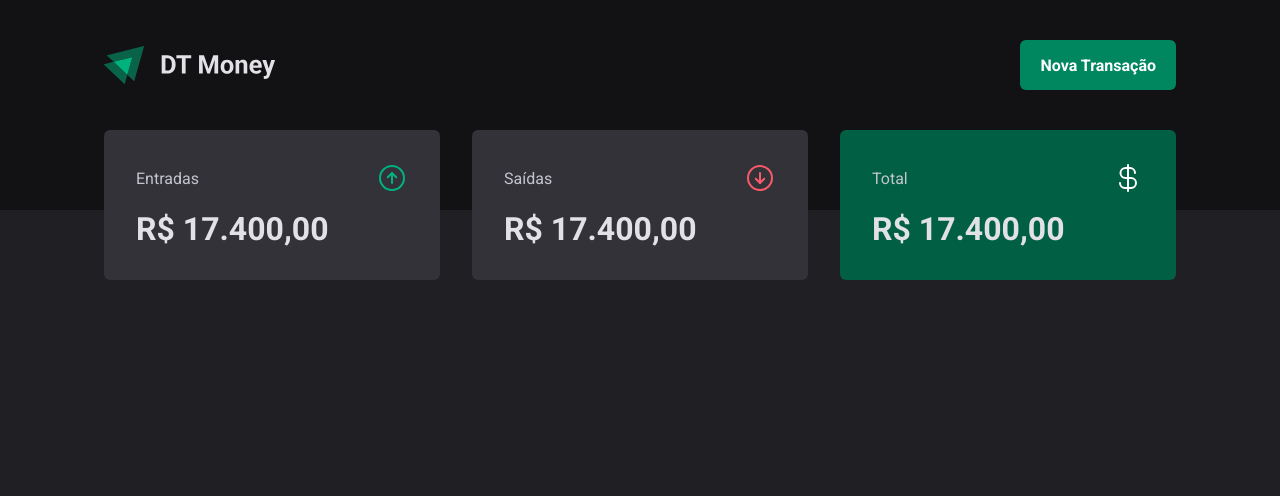
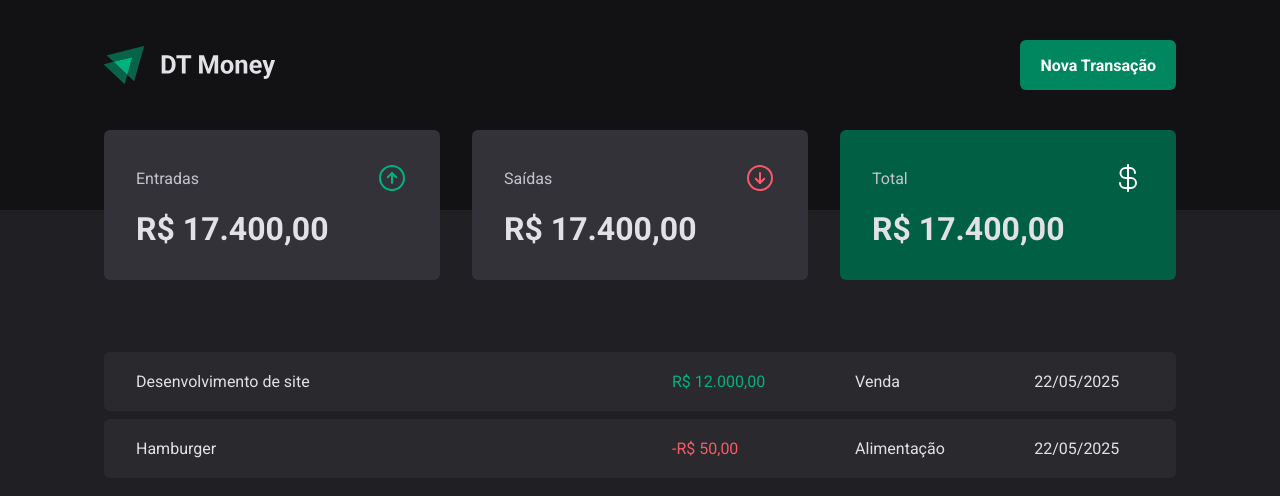
Before and after one commit to francisco-jose-vieira/DT-Money, a React (Vite) app: page / in a window 1280 px wide. Shown: the top 496 px of the page. Built offline with nearby package versions, Linux system fonts and the light colour scheme.

Commit message:
Tabela de transação criada

```diff
--- a/src/pages/Transactions/index.tsx
+++ b/src/pages/Transactions/index.tsx
@@ -1,12 +1,40 @@
 import { Header } from "../../components/Header";
 import { Summary } from "../../components/Summary";
 
+import { PriceHightLight, TransactionsContainer, TransactionsTable } from "./styles";
+
 export function Transactions() {
   return (
+    <div>
+      <Header />
+      <Summary />
 
-    <div>
-        <Header />
-        <Summary />
+      <TransactionsContainer>
+        <TransactionsTable>
+          <tbody>
+            <tr>
+              <td width="50%">Desenvolvimento de site</td>
+              <td>
+                <PriceHightLight variant="income">
+                  R$ 12.000,00
+                </PriceHightLight>
+              </td>
+              <td>Venda</td>
+              <td>22/05/2025</td>
+            </tr>
+            <tr>
+              <td width="50%">Hamburger</td>
+              <td>
+                <PriceHightLight variant="outcome">
+                  -R$ 50,00
+                </PriceHightLight>
+              </td>
+              <td>Alimentação</td>
+              <td>22/05/2025</td>
+            </tr>
+          </tbody>
+        </TransactionsTable>
+      </TransactionsContainer>
     </div>
-  )
+  );
 }
--- a/src/pages/Transactions/styles.ts
+++ b/src/pages/Transactions/styles.ts
@@ -0,0 +1,38 @@
+import styled from "styled-components";
+
+export const TransactionsContainer = styled.main`
+    width: 100%;
+    max-width: 1120px;
+    margin: 4rem auto 0;
+    padding: 0 1.5rem;
+`
+
+export const TransactionsTable = styled.table`
+    width: 100%;
+    border-collapse: separate;
+    border-spacing: 0 0.5rem;
+    /* margin-top: 1.5rem; */
+
+    td {
+        padding: 1.25rem 2rem;
+        background: ${props => props.theme['gray-700']};
+
+        &:first-child {
+            border-top-left-radius: 6px;
+            border-bottom-left-radius: 6px;
+        }
+
+        &:last-child {
+            border-top-right-radius: 6px;
+            border-bottom-right-radius: 6px;
+        }
+    }
+`
+
+interface PriceHightLightProps {
+    variant: 'income' | 'outcome';
+}
+
+export const PriceHightLight = styled.span<PriceHightLightProps>`
+    color: ${props => props.variant === 'income' ? props.theme['green-300'] : props.theme['red-300']};
+`
```
